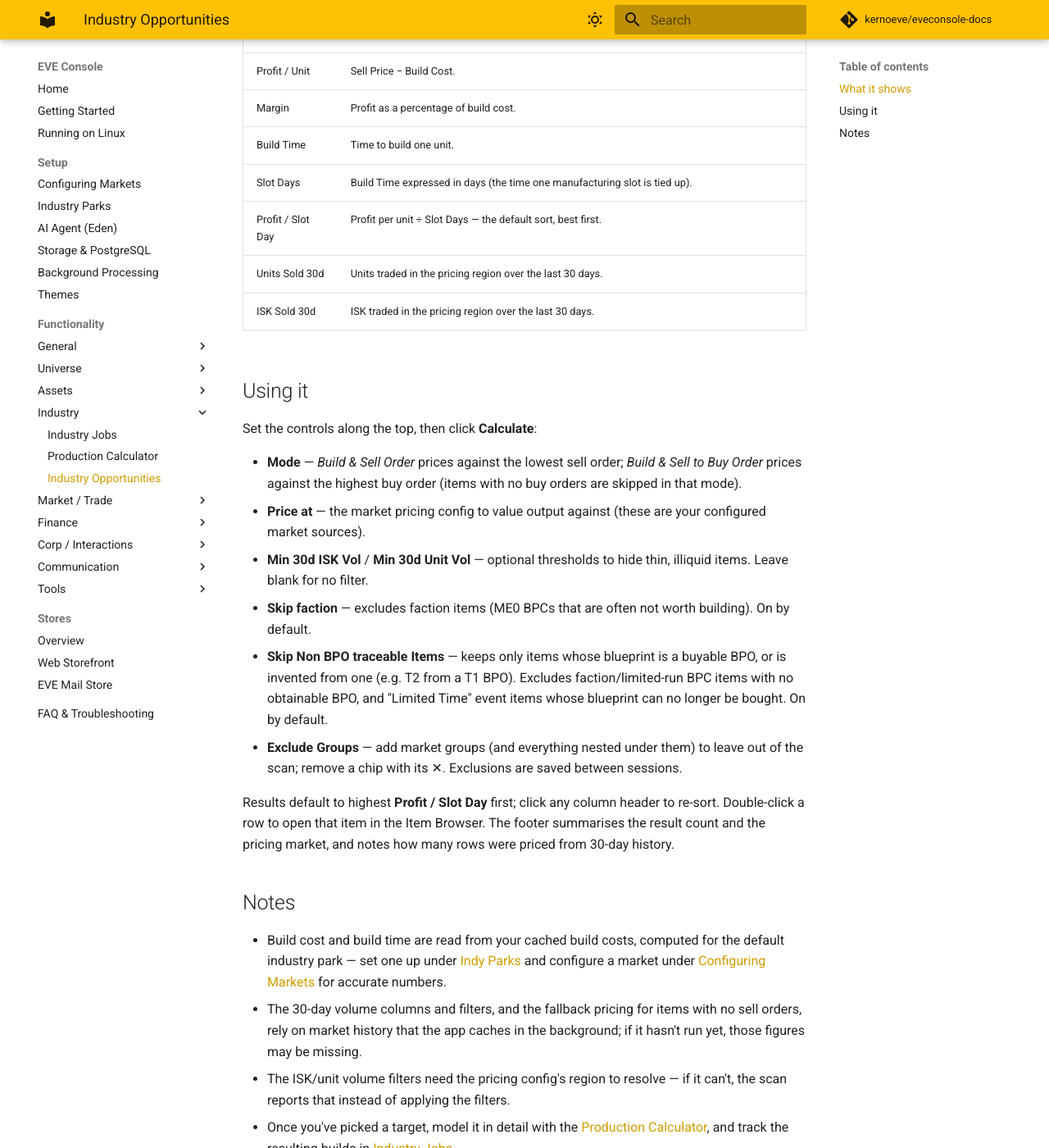
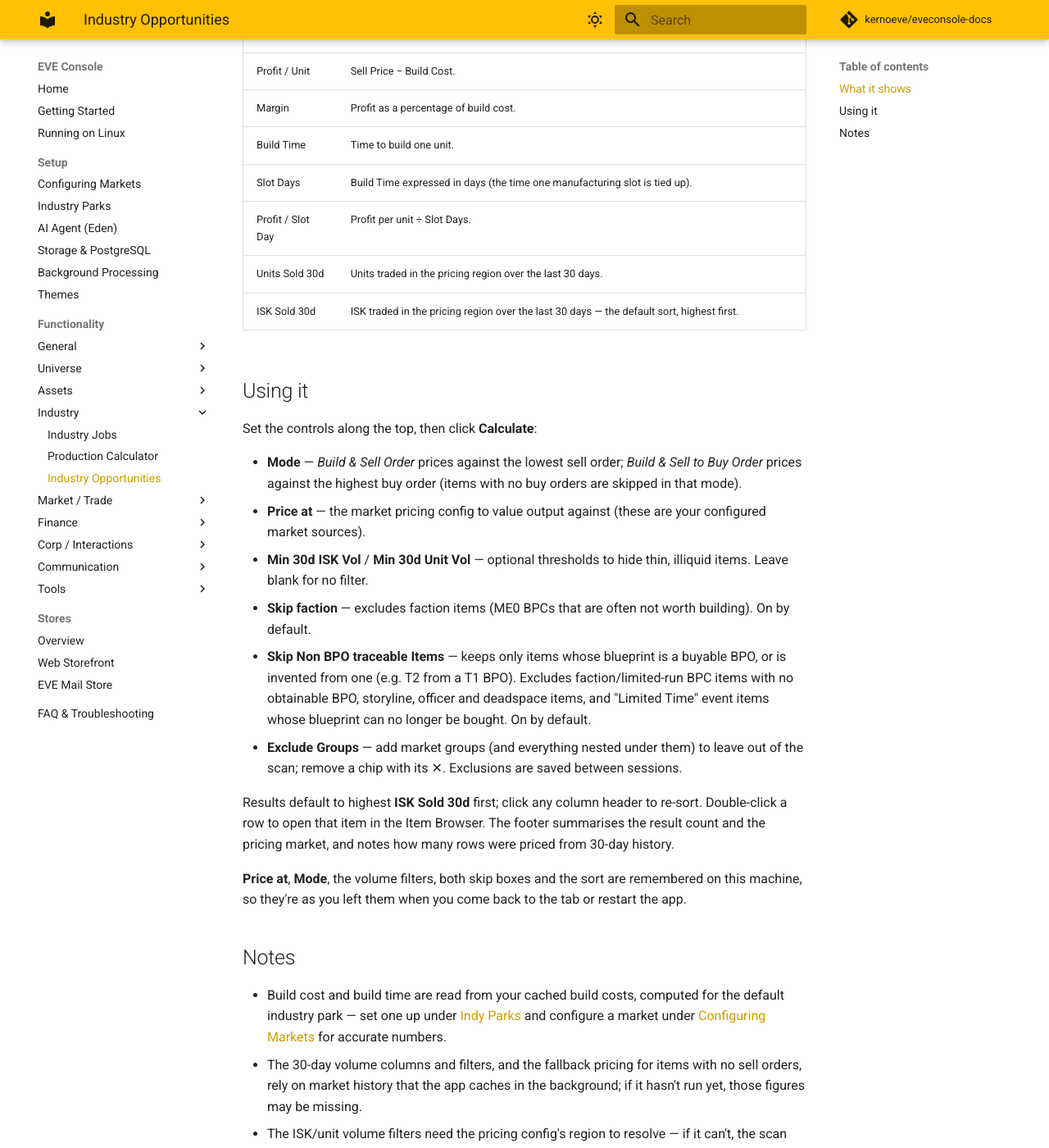
Before and after one commit to kernoeve/eveconsole-docs, an MkDocs documentation site: the page built from docs/tools/industry-opportunities.md, in a window 1280 px wide and 1400 px high, scrolled down 595 px. Shown: the whole window at 82% size. Built offline with MkDocs 1.6.1 and Material for MkDocs 9.7.7, drawn with Linux system fonts in a browser that asks for light colours; comment, search, counter and statistics services are not loaded.

Commit message:
Industry Jobs, Industry Opportunities, Production Calculator: 0.9.15 behaviour
Co-Authored-By: Claude Opus 5.5 <noreply@anthropic.com>

```diff
--- a/docs/tools/industry-opportunities.md
+++ b/docs/tools/industry-opportunities.md
@@ -17,9 +17,9 @@ Each row is one item where building it and selling it turns a profit at your cho
 | Margin | Profit as a percentage of build cost. |
 | Build Time | Time to build one unit. |
 | Slot Days | Build Time expressed in days (the time one manufacturing slot is tied up). |
-| Profit / Slot Day | Profit per unit ÷ Slot Days — the default sort, best first. |
+| Profit / Slot Day | Profit per unit ÷ Slot Days. |
 | Units Sold 30d | Units traded in the pricing region over the last 30 days. |
-| ISK Sold 30d | ISK traded in the pricing region over the last 30 days. |
+| ISK Sold 30d | ISK traded in the pricing region over the last 30 days — the default sort, highest first. |
 
 ## Using it
 
@@ -29,10 +29,12 @@ Set the controls along the top, then click **Calculate**:
 - **Price at** — the market pricing config to value output against (these are your configured market sources).
 - **Min 30d ISK Vol** / **Min 30d Unit Vol** — optional thresholds to hide thin, illiquid items. Leave blank for no filter.
 - **Skip faction** — excludes faction items (ME0 BPCs that are often not worth building). On by default.
-- **Skip Non BPO traceable Items** — keeps only items whose blueprint is a buyable BPO, or is invented from one (e.g. T2 from a T1 BPO). Excludes faction/limited-run BPC items with no obtainable BPO, and "Limited Time" event items whose blueprint can no longer be bought. On by default.
+- **Skip Non BPO traceable Items** — keeps only items whose blueprint is a buyable BPO, or is invented from one (e.g. T2 from a T1 BPO). Excludes faction/limited-run BPC items with no obtainable BPO, storyline, officer and deadspace items, and "Limited Time" event items whose blueprint can no longer be bought. On by default.
 - **Exclude Groups** — add market groups (and everything nested under them) to leave out of the scan; remove a chip with its ✕. Exclusions are saved between sessions.
 
-Results default to highest **Profit / Slot Day** first; click any column header to re-sort. Double-click a row to open that item in the Item Browser. The footer summarises the result count and the pricing market, and notes how many rows were priced from 30-day history.
+Results default to highest **ISK Sold 30d** first; click any column header to re-sort. Double-click a row to open that item in the Item Browser. The footer summarises the result count and the pricing market, and notes how many rows were priced from 30-day history.
+
+**Price at**, **Mode**, the volume filters, both skip boxes and the sort are remembered on this machine, so they're as you left them when you come back to the tab or restart the app.
 
 ## Notes
 
```
Also changed, not shown: docs/tools/industry-jobs.md (+5 -2 lines), docs/tools/production-calculator.md (+2 -1 lines).
